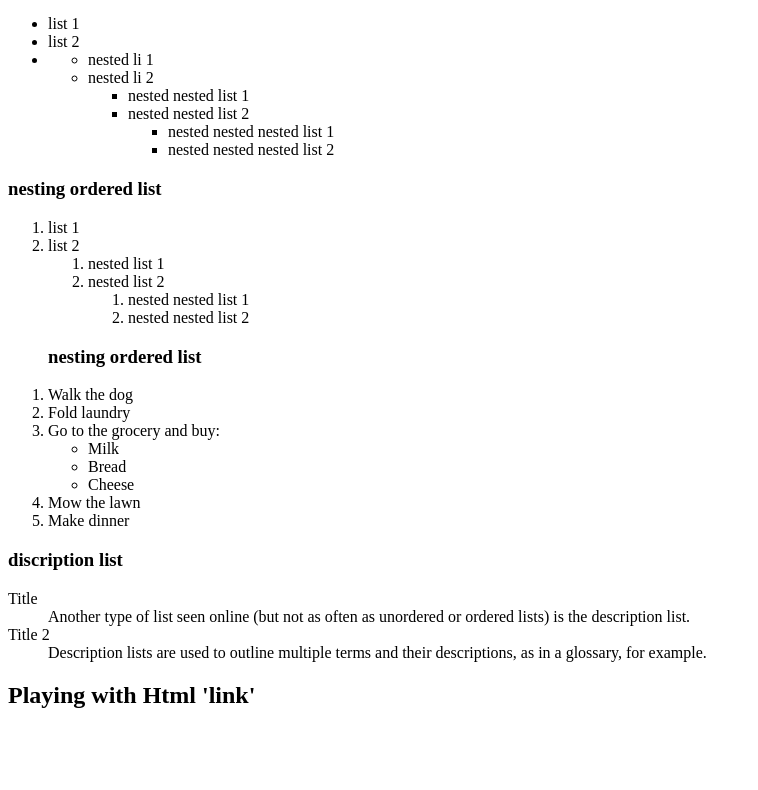
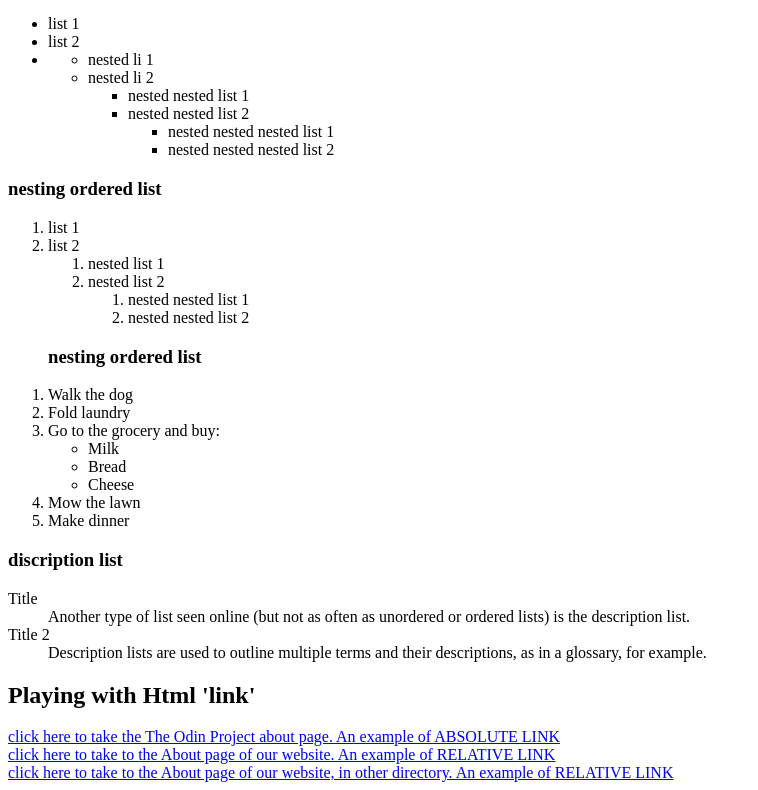
Before and after one commit to booimangang/top_website_from_scratch, a plain HTML site: page index.html in a window 1280 px wide. Shown: the part 1578-2368 px from the top of the page, without its empty margins (0-758 px from the left). Before the commit the page ends 2306 px from the top, so only its background shows below. Drawn offline with Linux system fonts and the light colour scheme.

Commit message:
Playing with Html LINK...

```diff
--- a/index.html
+++ b/index.html
@@ -200,5 +200,23 @@
     </dl>
 
     <h2>Playing with Html 'link'</h2>
+
+    <!--This is an absolute link-->
+    <a href="https://www.theodinproject.com/about"
+      >click here to take the The Odin Project about page. An example of
+      ABSOLUTE LINK</a
+    >
+    <br />
+
+    <a href="about.html">
+      click here to take to the About page of our website. An example of
+      RELATIVE LINK</a
+    >
+    <br />
+
+    <a href="pages/about.html">
+      click here to take to the About page of our website, in other directory.
+      An example of RELATIVE LINK</a
+    >
   </body>
 </html>
```
Also changed, not shown: about.html (added, +8 -0 lines), pages/about.html (added, +8 -0 lines).
